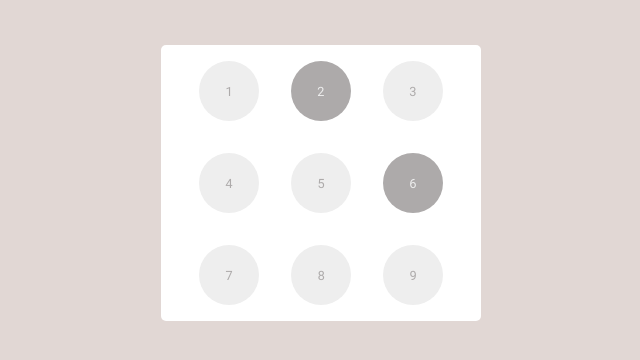
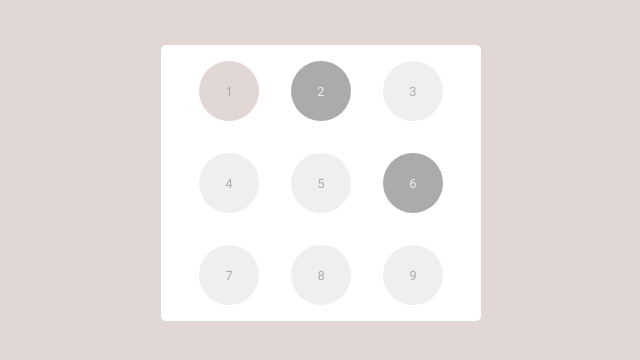
Before and after one commit to smithms91/DOM-Table-Reservation, a plain HTML site: page index.html in a window 1280 px wide. In both pictures the pointer is over the element 548 px from the left and 201 px from the top of the page. Shown: the part 110-470 px from the top of the page, without its empty margins (319-959 px from the left). Drawn offline with nearby package versions, Linux system fonts and the light colour scheme.

Commit message:
Add files via upload

```diff
--- a/style.css
+++ b/style.css
@@ -112,13 +112,17 @@ input {
     height: 60px;
     border-radius: 100px;
     color: #adaaaa;
-    background-color: #eee;
+    background-color: #efefef;
     margin: 1rem;
     display: flex;
     justify-content: center;
     align-items: center;
     font-size: .8rem;
     cursor: pointer;
+}
+
+.available:hover {
+    background-color: #e1d7d4;
 }
 
 .reserved {
@@ -135,7 +139,6 @@ input {
     cursor: not-allowed;
 }
 
-
 /* Media Queries */
 
 @media only screen and (min-width: 768px) {
```
